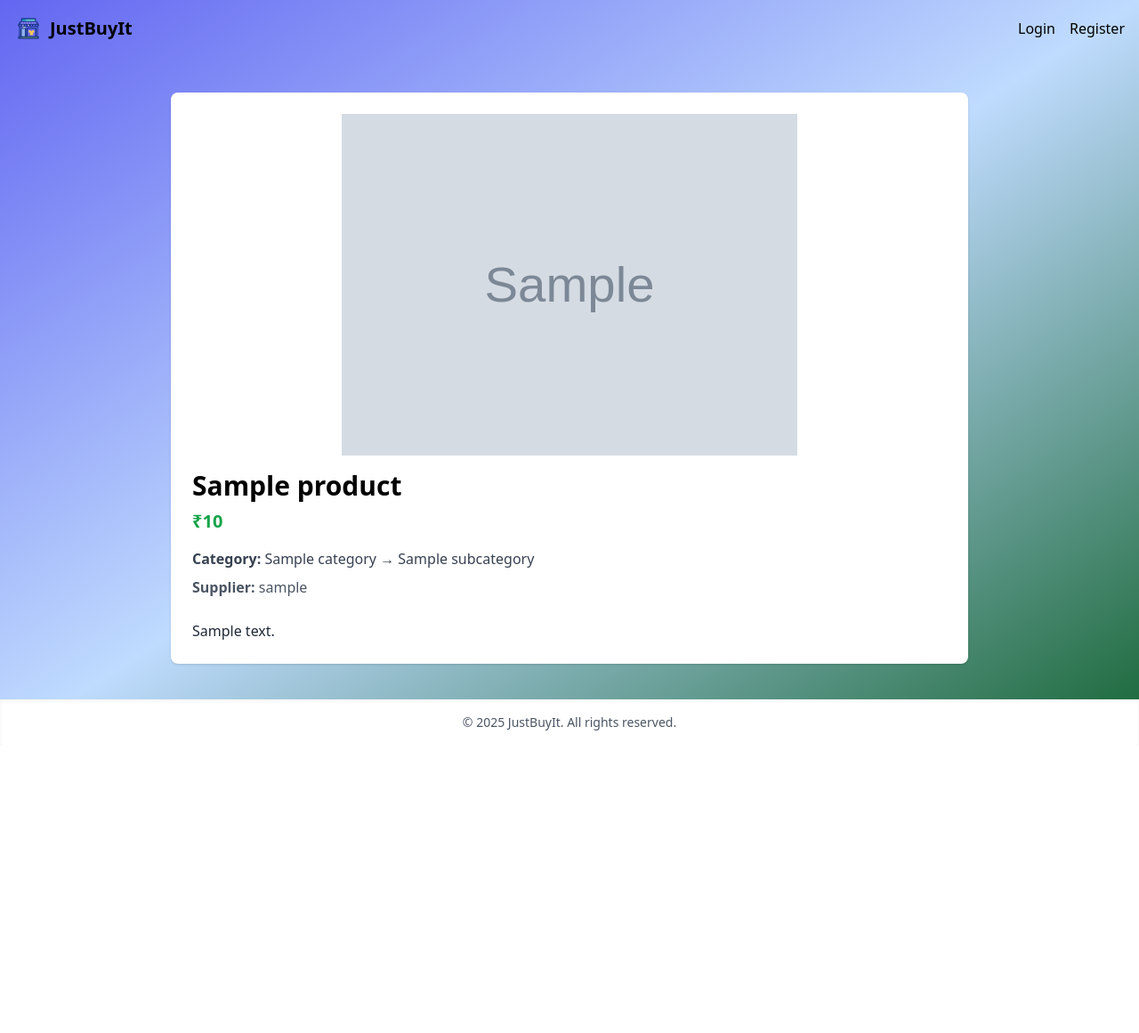
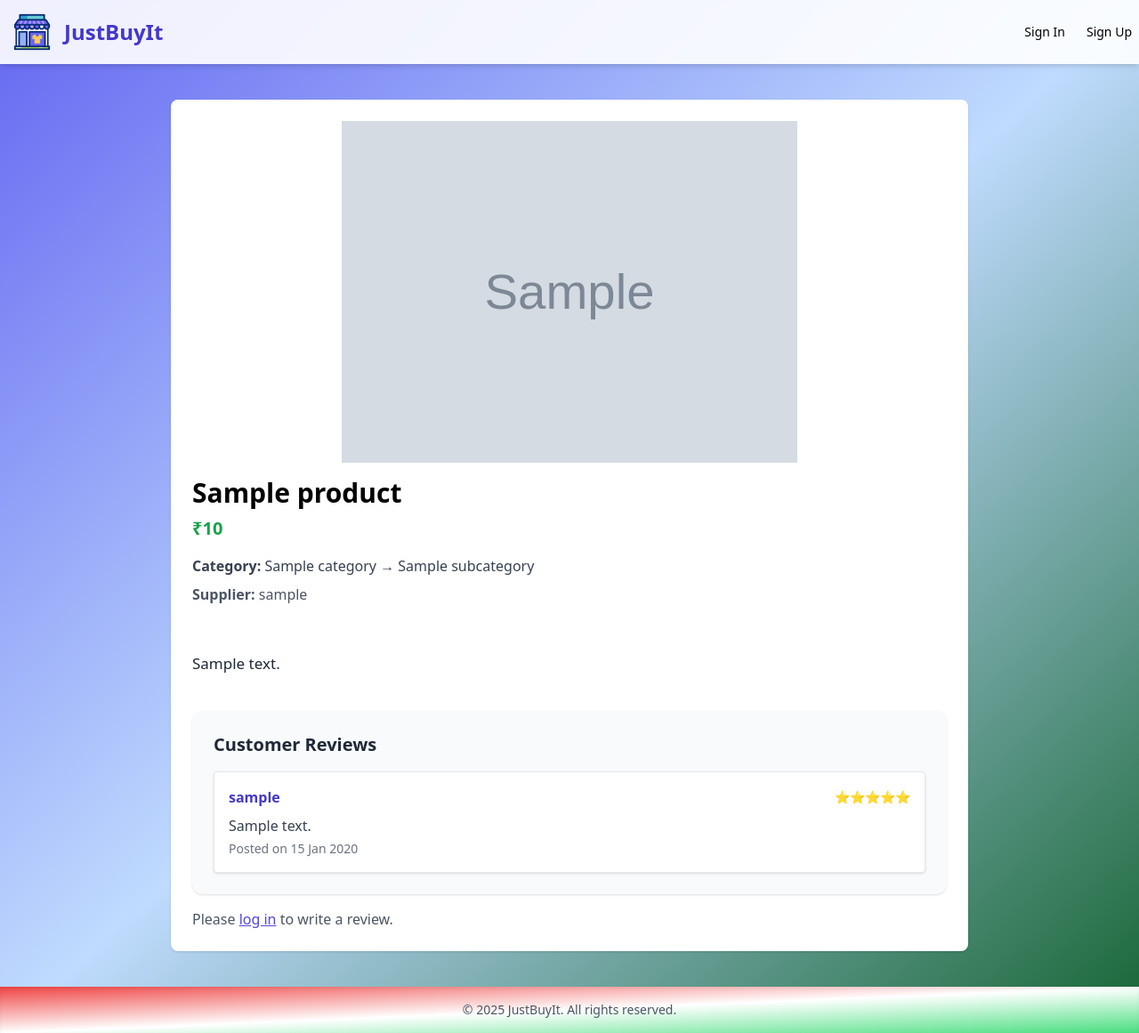
Before and after one commit to Animesh6027/JustBuyIt, a Django app: template store/templates/store/product_detail.html in a window 1280 px wide. Shown: the whole page at 89% size. Before the commit the page ends 821 px from the top, so only its background shows below. Run offline with Django 5.2, Linux system fonts and the light colour scheme; the template is opened without the code that fills it: most values are stand-ins (such as "Sample title", 1, 10 or a date in 2020); grey boxes marked "Sample" are stand-in pictures; parts of the project's set-up code (start-up, migrations or seed data) failed here and were passed over; some libraries are stand-ins or nearby versions.

Commit message:
JustBuyIt

```diff
--- a/ecommerce_site/settings.py
+++ b/ecommerce_site/settings.py
@@ -67,6 +67,7 @@ TEMPLATES = [
                 'django.template.context_processors.request',
                 'django.contrib.auth.context_processors.auth',
                 'django.contrib.messages.context_processors.messages',
+                'store.context_processors.cart_and_wishlist_counts',
             ],
         },
     },
--- a/store/admin.py
+++ b/store/admin.py
@@ -1,6 +1,12 @@
 from django.contrib import admin
 from .models import Category, SubCategory, Product
+from .models import Review
 
 admin.site.register(Category)
 admin.site.register(SubCategory)
 admin.site.register(Product)
+
+@admin.register(Review)
+class ReviewAdmin(admin.ModelAdmin):
+    list_display = ['product', 'user', 'rating', 'created_at']
+    list_filter = ['rating']
--- a/store/templates/store/product_detail.html
+++ b/store/templates/store/product_detail.html
@@ -3,6 +3,7 @@
 
 {% block content %}
   <div class="max-w-4xl mx-auto bg-white p-6 rounded-lg shadow">
+
     {% if product.image %}
       <img src="{{ product.image.url }}" alt="{{ product.name }}"
            class="w-full h-96 object-contain mb-4 rounded" />
@@ -12,12 +13,60 @@
     <p class="text-green-600 text-xl font-semibold mb-4">₹{{ product.price }}</p>
 
     <p class="mb-2 text-gray-700">
-      <strong>Category:</strong> {{ product.category.name }} →
-      {{ product.subcategory.name }}
+      <strong>Category:</strong> {{ product.category.name }} → {{ product.subcategory.name }}
     </p>
 
     <p class="text-gray-600 mb-6"><strong>Supplier:</strong> {{ product.supplier.username }}</p>
 
-    <p class="text-gray-800 leading-relaxed">{{ product.description }}</p>
+    <p class="whitespace-pre-line leading-relaxed text-gray-800 text-[17px] mb-8">
+      {{ product.description|linebreaksbr }}
+    </p>
+
+    <!-- 🧾 Customer Reviews Section -->
+    <div class="mt-10 bg-gray-50 p-6 rounded-xl shadow">
+      <h3 class="text-xl font-semibold text-gray-800 mb-4">Customer Reviews</h3>
+
+      {% if product.reviews.all %}
+        <div class="space-y-4">
+          {% for review in product.reviews.all %}
+            <div class="bg-white rounded p-4 shadow border">
+              <div class="flex justify-between items-center mb-2">
+                <p class="font-semibold text-indigo-700">{{ review.user.username }}</p>
+                <p class="text-yellow-500 text-sm">
+                  {% for i in "12345"|slice:":review.rating"|make_list %}⭐{% endfor %}
+                </p>
+              </div>
+              <p class="text-gray-700">{{ review.comment|linebreaksbr }}</p>
+              <p class="text-sm text-gray-500 mt-1">Posted on {{ review.created_at|date:"d M Y" }}</p>
+            </div>
+          {% endfor %}
+        </div>
+      {% else %}
+        <p class="text-gray-500">No reviews yet. Be the first to review this product!</p>
+      {% endif %}
+    </div>
+
+    <!-- ✍️ Add Review Form -->
+    {% if user.is_authenticated %}
+      <form method="POST" action="{% url 'add_review' product.id %}" class="mt-8 bg-white p-5 rounded-xl shadow">
+        {% csrf_token %}
+        <label for="rating" class="block font-semibold mb-1">Rating:</label>
+        <select name="rating" class="w-full mb-3 rounded p-2 border" required>
+          {% for i in "12345" %}
+            <option value="{{ i }}">{{ i }} Star</option>
+          {% endfor %}
+        </select>
+
+        <label for="comment" class="block font-semibold mb-1">Your Review:</label>
+        <textarea name="comment" rows="3" class="w-full rounded p-2 border mb-3" required></textarea>
+
+        <button type="submit" class="bg-indigo-600 text-white px-4 py-2 rounded hover:bg-indigo-700">
+          Submit Review
+        </button>
+      </form>
+    {% else %}
+      <p class="mt-4 text-gray-600">Please <a href="{% url 'login' %}" class="text-indigo-600 underline">log in</a> to write a review.</p>
+    {% endif %}
+
   </div>
 {% endblock %}
--- a/store/urls.py
+++ b/store/urls.py
@@ -17,5 +17,10 @@ urlpatterns = [
     path('cart/remove/<int:pk>/', views.remove_from_cart, name='remove_from_cart'),
     path('bulk-upload/', views.bulk_upload, name='bulk_upload'),
     path('wishlist/', views.wishlist, name='wishlist'),
+    path('cart/increase/<int:pk>/', views.increase_cart_quantity, name='increase_cart_quantity'),
+    path('cart/decrease/<int:pk>/', views.decrease_cart_quantity, name='decrease_cart_quantity'),
+    path('product/<int:product_id>/review/', views.add_review, name='add_review'),
+
+
 
 ]
--- a/templates/base.html
+++ b/templates/base.html
@@ -10,32 +10,50 @@
 <body class="{% block body_class %}bg-gradient-to-br from-indigo-500 via-blue-200 to-green-800{% endblock %} min-h-screen flex flex-col">
 
 <!-- Navbar -->
-<header class="bg-grey-200 text-black p-4 flex justify-between items-center">
+<header class="bg-white/90 text-black p-2 flex justify-between items-center shadow-md backdrop-blur">
     <div class="text-xl font-bold">
         <a href="/" class="flex items-center space-x-2">
-  <img src="/media/product_images/clothing-shop.gif" alt="JustBuyIt Logo" class="h-8 w-auto">
-  <span class="text-xl font-bold">JustBuyIt</span>
-</a>
+            <img src="/media/product_images/clothing-shop.gif" alt="JustBuyIt Logo" class="h-14 w-auto">
+            <span class="text-2xl font-extrabold text-indigo-700">JustBuyIt</span>
+        </a>
     </div>
-    <div class="space-x-4 flex items-center">
+
+    <div class="space-x-6 flex items-center text-sm font-medium">
         {% if user.is_authenticated %}
-            <span>Welcome, {{ user.username }}</span>
+            <span class="text-gray-800">Welcome, {{ user.username }}</span>
 
             {% if user.role == "supplier" %}
-                <a href="{% url 'add_product' %}" class="hover:underline">Add Product</a>
-                <a href="{% url 'bulk_upload' %}" class="hover:underline">Bulk Upload</a>
+                <a href="{% url 'add_product' %}" class="hover:text-indigo-700">Add Product</a>
+                <a href="{% url 'bulk_upload' %}" class="hover:text-indigo-700">Bulk Upload</a>
             {% elif user.role == "buyer" %}
-                <a href="{% url 'view_cart' %}" class="hover:underline">🛒 Cart</a>
-                <a href="{% url 'wishlist' %}" class="hover:underline">❤️ Wishlist</a>
+                <!-- Cart Icon with Badge -->
+                <a href="{% url 'view_cart' %}" class="relative flex flex-col items-center group">
+
+                    <span>Cart🛍️</span>
+                    {% if cart_count > 0 %}
+                        <span class="absolute -top-1 -right-2 bg-red-500 text-white text-[10px] font-bold rounded-full w-5 h-5 flex items-center justify-center">
+                            {{ cart_count }}
+                        </span>
+                    {% endif %}
+                </a>
+
+                <!-- Wishlist Icon with Badge -->
+                <a href="{% url 'wishlist' %}" class="relative flex flex-col items-center group">
+
+                    <span>Wishlist❤️</span>
+                    {% if wishlist_count > 0 %}
+                        <span class="absolute -top-1 -right-2 bg-red-500 text-white text-[10px] font-bold rounded-full w-5 h-5 flex items-center justify-center">
+                            {{ wishlist_count }}
+                        </span>
+                    {% endif %}
+                </a>
             {% endif %}
 
-            <a href="{% url 'logout' %}" class="hover:underline">Logout</a>
+            <a href="{% url 'logout' %}" class="hover:text-red-600">Logout</a>
         {% else %}
-            <a href="{% url 'login' %}" class="hover:underline">Login</a>
-            <a href="{% url 'register' %}" class="hover:underline">Register</a>
+            <a href="{% url 'login' %}" class="hover:text-indigo-700">Sign In</a>
+            <a href="{% url 'register' %}" class="hover:text-indigo-700">Sign Up</a>
         {% endif %}
-
-
     </div>
 </header>
 
@@ -45,18 +63,11 @@
 </main>
 
 <!-- Footer -->
-<footer class="bg-white shadow-inner text-center py-4 text-gray-600 text-sm">
+<footer class="bg-gradient-to-br from-red-500 via-white to-green-400 shadow-inner text-center py-4 text-gray-600 text-sm">
     &copy;
     <script>document.write(new Date().getFullYear());</script>
     JustBuyIt. All rights reserved.
 </footer>
 
-<!-- Dark mode toggle logic -->
-<script>
-    function toggleDarkMode() {
-        document.documentElement.classList.toggle('dark');
-    }
-</script>
-
 </body>
 </html>
```
Also changed, not shown: store/models.py (+12 -0 lines), store/templates/store/cart.html (+7 -1 lines), store/views.py (+42 -1 lines).
